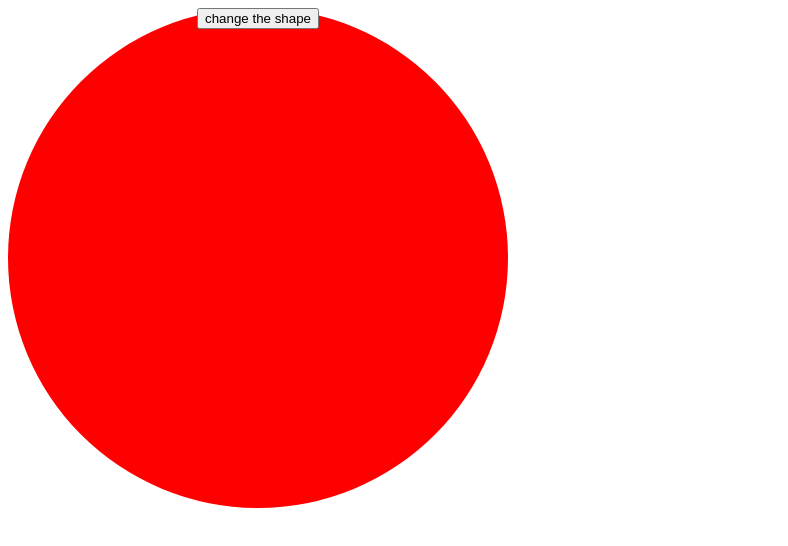
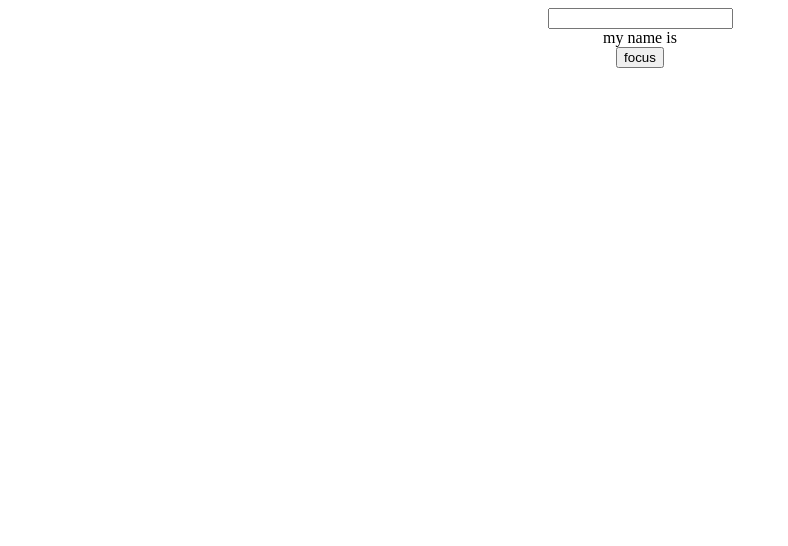
Before and after one commit to mohamud-eslan/React-JS, a React (Create React App) app: page / in a window 1280 px wide. Shown: the top 546 px of the page, without its empty margins (0-788 px from the left). Built offline with nearby package versions, Linux system fonts and the light colour scheme.

Commit message:
useRef hook

```diff
--- a/src/App.css
+++ b/src/App.css
@@ -38,7 +38,7 @@
 }
 
 
-.circle{
+ /* .circle{
   width: 500px;
   height: 500px;
   border-radius: 100%;
@@ -48,4 +48,4 @@
   width: 500px;
   height: 500px;
   background: orange;
-}
+}  */
--- a/src/App.js
+++ b/src/App.js
@@ -1,4 +1,4 @@
-import {useState} from 'react';
+import {useEffect, useRef, useState} from 'react';
 import './App.css';
 //import Input from './component/Input';
 
@@ -18,24 +18,40 @@ function App() {
   //  const incrementCount = ()=>{
   //   setCount(count + 1)
   // }
+
   // const [formData, setFormData] = useState({initialValues })
   // const handleChange = (e) =>{
   //   setFormData({...formData, [e?.target.name]: e?.target?.value});
   // }
-  const [isCircle, setIsCircle] = useState(true)
 
-  return (
+  // const [isCircle, setIsCircle] = useState(true)
+  const [name, setName] = useState('');
+  const inputRef = useRef()
+
+  function focus(){
+    inputRef.current.focus()
+  }
+
+
+   return (
 
     <div className="App">
+      <>
+      <input ref={inputRef} value={name} onChange={e => setName(e.target.value)} />
+      <div>my name is {name}</div>
+      <button onClick={focus}>focus</button>
+      </>
 
-      <div className={isCircle ? "circle" : "square"}>
+      {/* <div className={isCircle ? "circle" : "square"}>
       <button onClick={() => setIsCircle(!isCircle)}>change the shape</button>
-      </div>
+      </div> */}
+
       {/* <h1>welcome to my counter Ap</h1>
       <h2>the count is:{count}</h2>
       <button onClick={decrementCount}>-</button>
        <span>{count}</span>
         <button onClick={incrementCount}>+</button> */}
+
       {/* <Input formData={formData}
       handleChange={handleChange}
       name="name"
```
